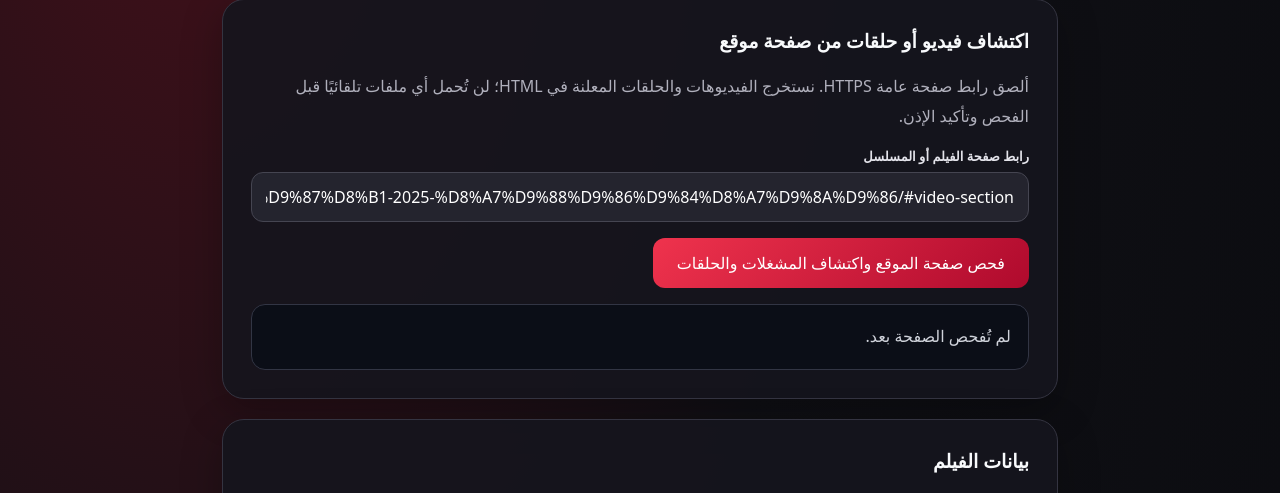
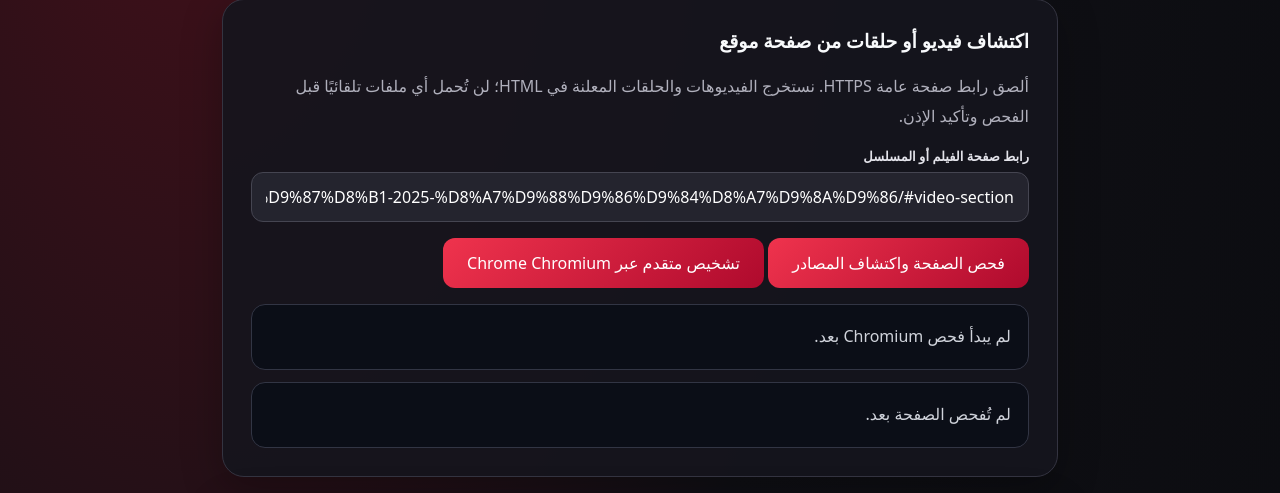
Before and after one commit to youef/app_apk, a FastAPI app: page /studio/private-videos in a window 1280 px wide. Shown: the part 247-740 px from the top of the page. Run offline with FastAPI, Linux system fonts and the light colour scheme.

Commit message:
Add advanced Chrome Chromium network diagnostics button to private film importer

```diff
--- a/python-cloud-studio/templates/private-videos.html
+++ b/python-cloud-studio/templates/private-videos.html
@@ -32,7 +32,7 @@ button:disabled{opacity:.55;cursor:progress}
 <p class="muted">ألصق رابط صفحة عامة HTTPS. نستخرج الفيديوهات والحلقات المعلنة في HTML؛ لن تُحمل أي ملفات تلقائيًا قبل الفحص وتأكيد الإذن.</p>
 <label for="page-url">رابط صفحة الفيلم أو المسلسل</label>
 <input id="page-url" type="url" maxlength="2048" placeholder="https://example.com/movie-page/" value="https://egytbest.live/%D9%85%D8%B4%D8%A7%D9%87%D8%AF%D8%A9-%D9%81%D9%8A%D9%84%D9%85-%D9%81%D9%8A-%D8%B9%D8%B2-%D8%A7%D9%84%D8%B6%D9%87%D8%B1-2025-%D8%A7%D9%88%D9%86%D9%84%D8%A7%D9%8A%D9%86/#video-section"/>
-<p><button type="button" id="discover-page">فحص صفحة الموقع واكتشاف المشغلات والحلقات</button></p>
+<p><button type="button" id="discover-page">فحص الصفحة واكتشاف المصادر</button> <button type="button" id="browser-diagnose">تشخيص متقدم عبر Chrome Chromium</button></p><div id="browser-diagnostics" class="status" aria-live="polite" style="margin-bottom:12px">لم يبدأ فحص Chromium بعد.</div>
 <div id="discovery-results" class="status" aria-live="polite">لم تُفحص الصفحة بعد.</div>
 </section>
 <section class="panel">
@@ -57,6 +57,28 @@ button:disabled{opacity:.55;cursor:progress}
 const el=id=>document.getElementById(id),form=el('film-form'),start=el('start'),status=el('state'),progress=el('progress'),result=el('result');
 let poller=null;
 const discoveryBox=el('discovery-results');
+const browserDiagnostics=el('browser-diagnostics');
+el('browser-diagnose').addEventListener('click',async()=>{
+ const btn=el('browser-diagnose');btn.disabled=true;
+ browserDiagnostics.replaceChildren();browserDiagnostics.textContent='جارٍ فتح الصفحة عبر Chromium وفحص استجابات الشبكة...';
+ try{
+  const response=await fetch('/api/private-film/browser-diagnose',{method:'POST',credentials:'same-origin',
+    headers:{'Content-Type':'application/json'},body:JSON.stringify({page_url:el('page-url').value.trim()})});
+  const data=await response.json();
+  if(!response.ok)throw Error(JSON.stringify(data));
+  browserDiagnostics.replaceChildren();
+  const header=document.createElement('div');
+  header.textContent='فحص Chromium: '+(data.state||'غير معروف')+' | HTTP '+(data.http_status||'غير متاح')+' | مشغلات الفيديو: '+(data.video_elements??0);
+  browserDiagnostics.append(header);
+  for(const note of data.notes||[]){const row=document.createElement('p');row.textContent=note;browserDiagnostics.append(row)}
+  for(const record of data.responses||[]){const row=document.createElement('p');row.textContent='HTTP '+record.status+' — '+record.host+' — '+record.mime+' — '+record.type;browserDiagnostics.append(row)}
+  for(const media of data.candidate_media||[]){
+   const row=document.createElement('p');const btn=document.createElement('button');btn.type='button';btn.textContent='اختيار مصدر عام للفحص';btn.onclick=()=>{el('source').value=media.url;el('source').scrollIntoView({behavior:'smooth',block:'center'})};row.append(btn);browserDiagnostics.append(row)
+  }
+ }catch(err){browserDiagnostics.textContent='تعذر تشخيص Chromium: '+err.message}
+ finally{btn.disabled=false}
+});
+
 el('discover-page').addEventListener('click',async()=>{
  const button=el('discover-page');button.disabled=true;discoveryBox.replaceChildren();discoveryBox.textContent='جارٍ تحليل روابط الصفحة العامة...';
  try{
```
